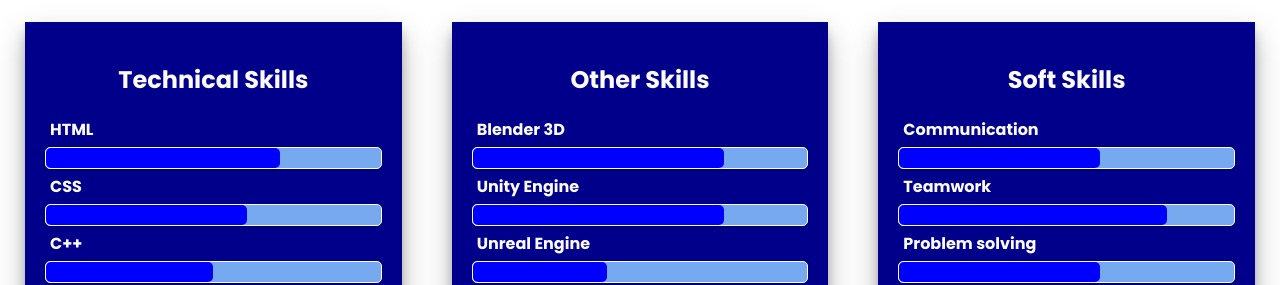
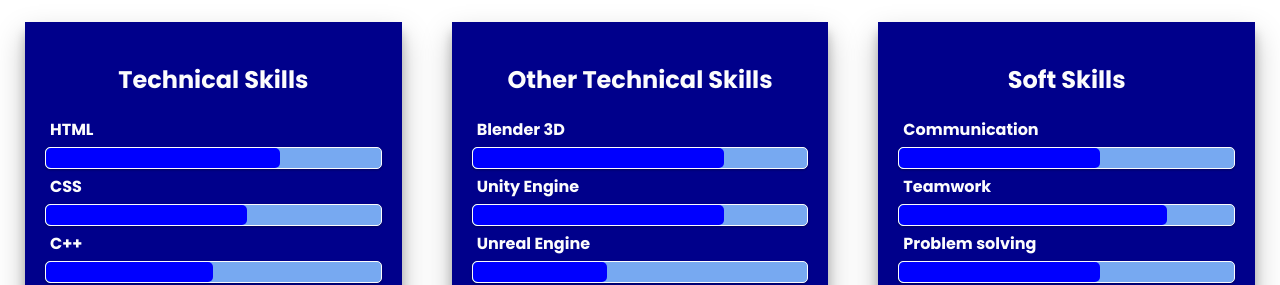
Before and after one commit to abdalrahman20000/Portfolio, a plain HTML site: page index.html in a window 1280 px wide. Shown: the part 916-1201 px from the top of the page. Drawn offline with Linux system fonts and the light colour scheme.

Commit message:
add technical text to field other skills text

```diff
--- a/index.html
+++ b/index.html
@@ -112,7 +112,7 @@
             </div>
 
             <div class="none-related">
-                <h3>Other Skills</h3>
+                <h3>Other Technical Skills</h3>
                 <!----------- !!! skill items !!! -------------->
                 <div class="skill-item">
                     <h4>Blender 3D</h4>
```
